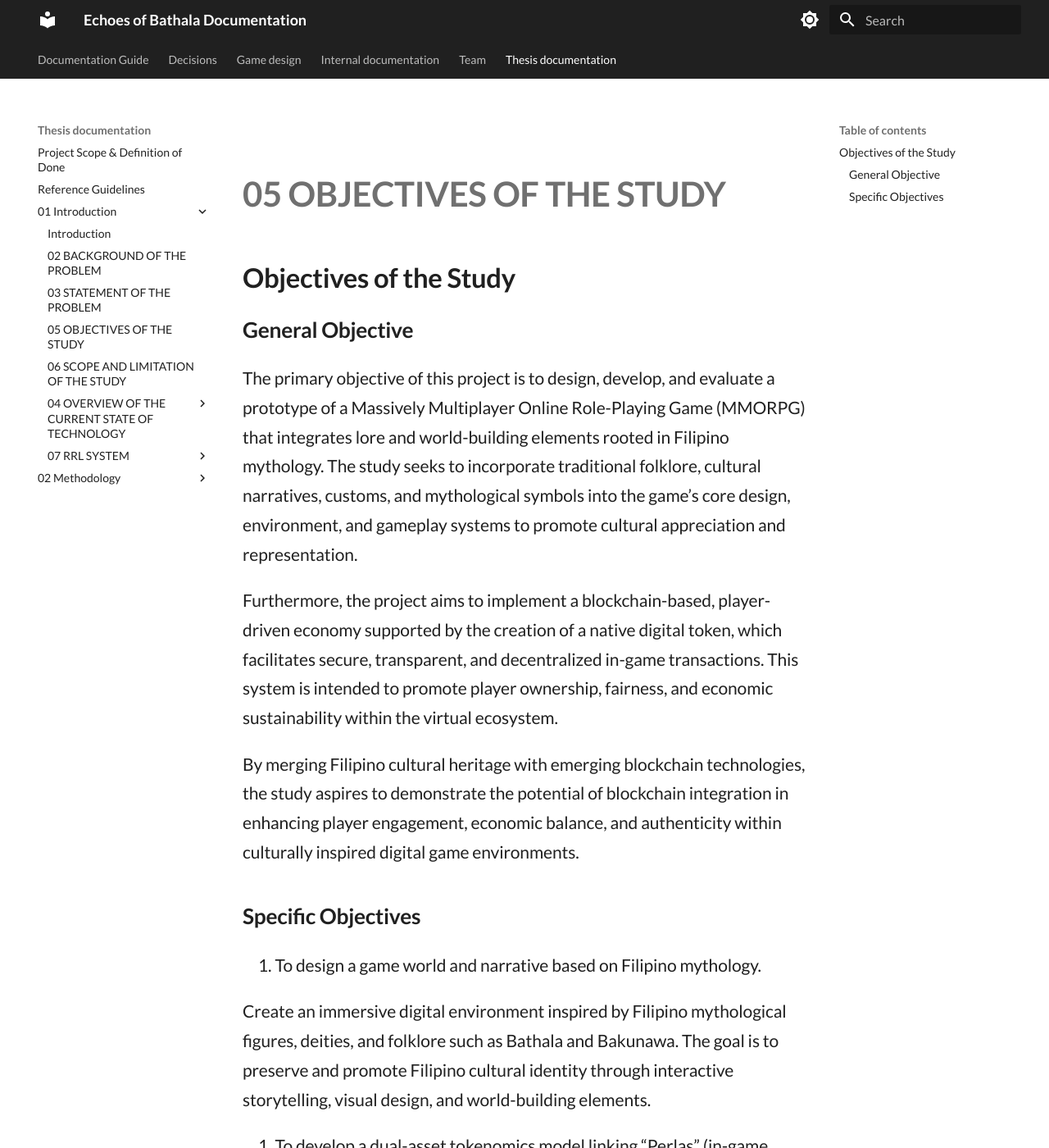
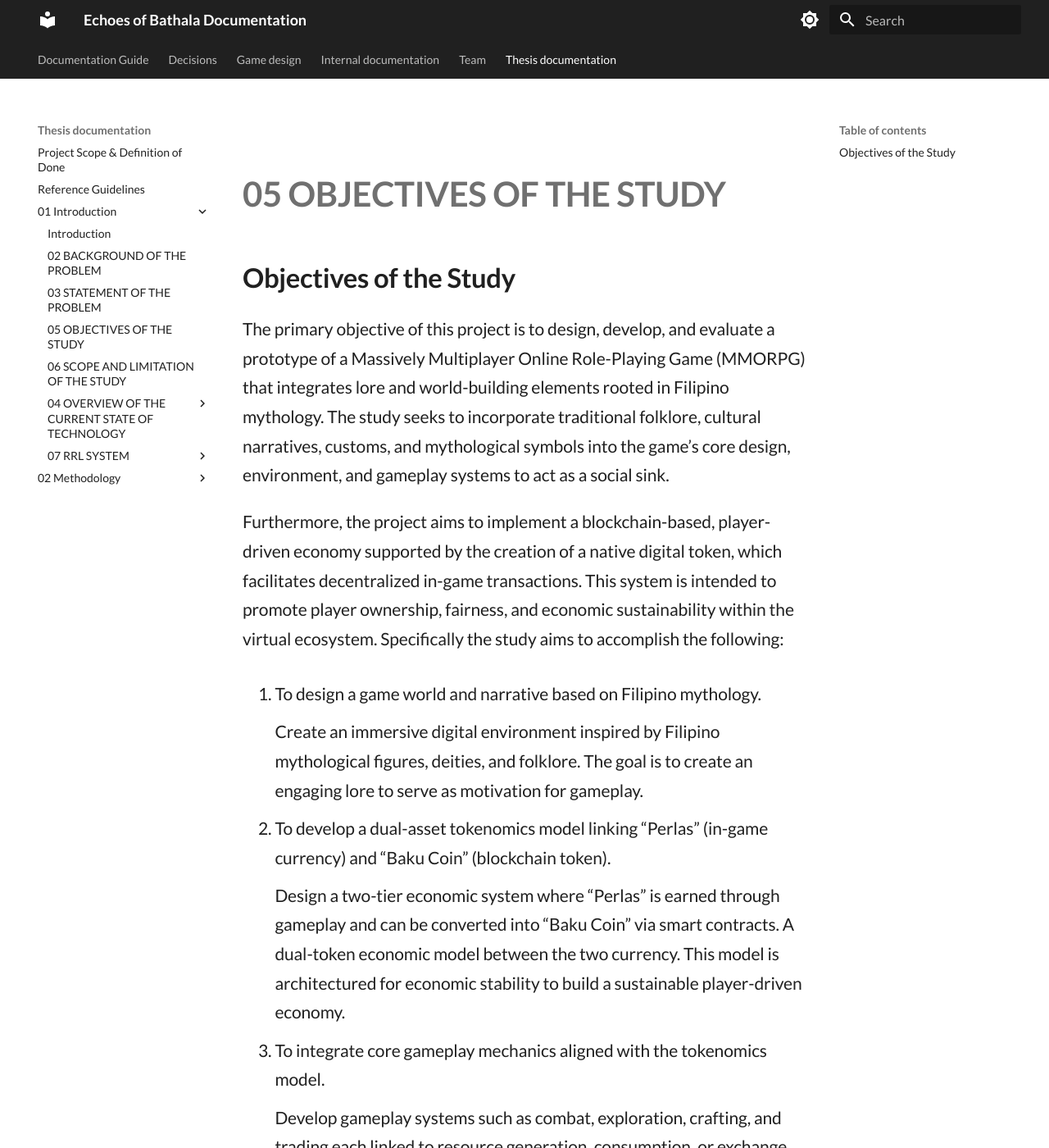
Before and after one commit to Markism-JA/Echoes-of-Bathala, an MkDocs documentation site: the page built from docs/thesis_documentation/01_Introduction/05-OBJECTIVES_OF_THE_STUDY.md, in a window 1280 px wide and 1400 px high. Shown: the whole window at 82% size. Built offline with MkDocs 1.6.1 and Material for MkDocs 9.7.7, drawn with Linux system fonts in a browser that asks for light colours; some of the changed text lies outside the part shown.

Commit message:
thesis: revise objectives for clarity and structure

```diff
--- a/docs/thesis_documentation/01_Introduction/05-OBJECTIVES_OF_THE_STUDY.md
+++ b/docs/thesis_documentation/01_Introduction/05-OBJECTIVES_OF_THE_STUDY.md
@@ -1,31 +1,25 @@
 ## Objectives of the Study
 
-### General Objective
+The primary objective of this project is to design, develop, and evaluate a prototype of a Massively Multiplayer Online Role-Playing Game (MMORPG) that integrates lore and world-building elements rooted in Filipino mythology. The study seeks to incorporate traditional folklore, cultural narratives, customs, and mythological symbols into the game’s core design, environment, and gameplay systems to act as a social sink.
 
-The primary objective of this project is to design, develop, and evaluate a prototype of a Massively Multiplayer Online Role-Playing Game (MMORPG) that integrates lore and world-building elements rooted in Filipino mythology. The study seeks to incorporate traditional folklore, cultural narratives, customs, and mythological symbols into the game’s core design, environment, and gameplay systems to promote cultural appreciation and representation.
-
-Furthermore, the project aims to implement a blockchain-based, player-driven economy supported by the creation of a native digital token, which facilitates secure, transparent, and decentralized in-game transactions. This system is intended to promote player ownership, fairness, and economic sustainability within the virtual ecosystem.
-
-By merging Filipino cultural heritage with emerging blockchain technologies, the study aspires to demonstrate the potential of blockchain integration in enhancing player engagement, economic balance, and authenticity within culturally inspired digital game environments.
-
-### Specific Objectives
+Furthermore, the project aims to implement a blockchain-based, player-driven economy supported by the creation of a native digital token, which facilitates decentralized in-game transactions. This system is intended to promote player ownership, fairness, and economic sustainability within the virtual ecosystem. Specifically the study aims to accomplish the following:
 
 1. To design a game world and narrative based on Filipino mythology.
 
-Create an immersive digital environment inspired by Filipino mythological figures, deities, and folklore such as Bathala and Bakunawa. The goal is to preserve and promote Filipino cultural identity through interactive storytelling, visual design, and world-building elements.
+    Create an immersive digital environment inspired by Filipino mythological figures, deities, and folklore. The goal is to create an engaging lore to serve as motivation for gameplay.
 
 2. To develop a dual-asset tokenomics model linking “Perlas” (in-game currency) and “Baku Coin” (blockchain token).
 
-Design a two-tier economic system where “Perlas” is earned through gameplay and can be converted into “Baku Coin” via smart contracts. A dual-token economic model between the two currency. This ensures fair value exchange, economic stability, and a sustainable player-driven economy.
+    Design a two-tier economic system where “Perlas” is earned through gameplay and can be converted into “Baku Coin” via smart contracts. A dual-token economic model between the two currency. This model is architectured for economic stability to build a sustainable player-driven economy.
 
 3. To integrate core gameplay mechanics aligned with the tokenomics model.
 
-Develop gameplay systems such as combat, exploration, crafting, and trading each linked to resource generation, consumption, or exchange within the game economy that directly connect to the Perlas–Baku Coin economy. These mechanics will simulate realistic economic cycles and promote balanced, blockchain-enabled progression.
+    Develop gameplay systems such as combat, exploration, crafting, and trading each linked to resource generation, consumption, or exchange within the game economy that directly connect to the Perlas–Baku Coin economy. These mechanics will simulate realistic economic cycles and promote balanced progression.
 
 4. To develop a functional MMORPG prototype showcasing core features.
 
-Implement a working prototype demonstrating character progression, combat, lore-based quests, and multiplayer interactions. The prototype will validate the integration of narrative, gameplay, economic model and blockchain systems within a cohesive cultural framework.
+    Implement a working prototype demonstrating character progression, combat, lore-based quests, and multiplayer interactions. The prototype will validate the feasibility of the integration of narrative, gameplay, economic model and blockchain systems.
 
 5. To implement the blockchain infrastructure and smart contracts for the in-game economy.
 
-Develop and deploy “Baku Coin” and its supporting smart contracts to manage secure, transparent conversions between “Perlas” and blockchain assets. The infrastructure will also support wallet integration, transaction validation, and data synchronization between the game client and blockchain network, enabling real-time tracking of economic activities and asset circulation.
+    Develop and deploy “Baku Coin” and its supporting smart contracts to manage secure conversions between “Perlas” and blockchain assets. The infrastructure will also support wallet integration, transaction validation, and data synchronization between the game client and blockchain network, enabling real-time tracking of economic activities and asset circulation.
```
